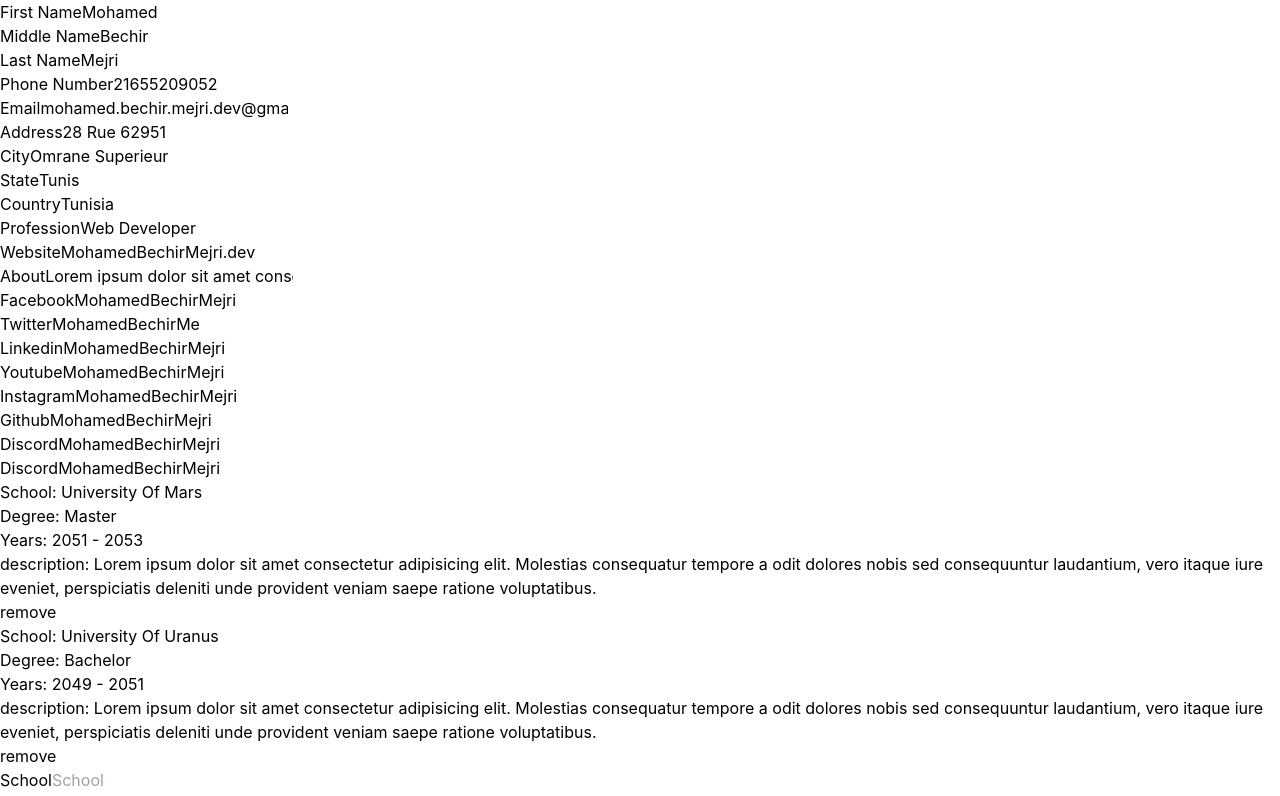
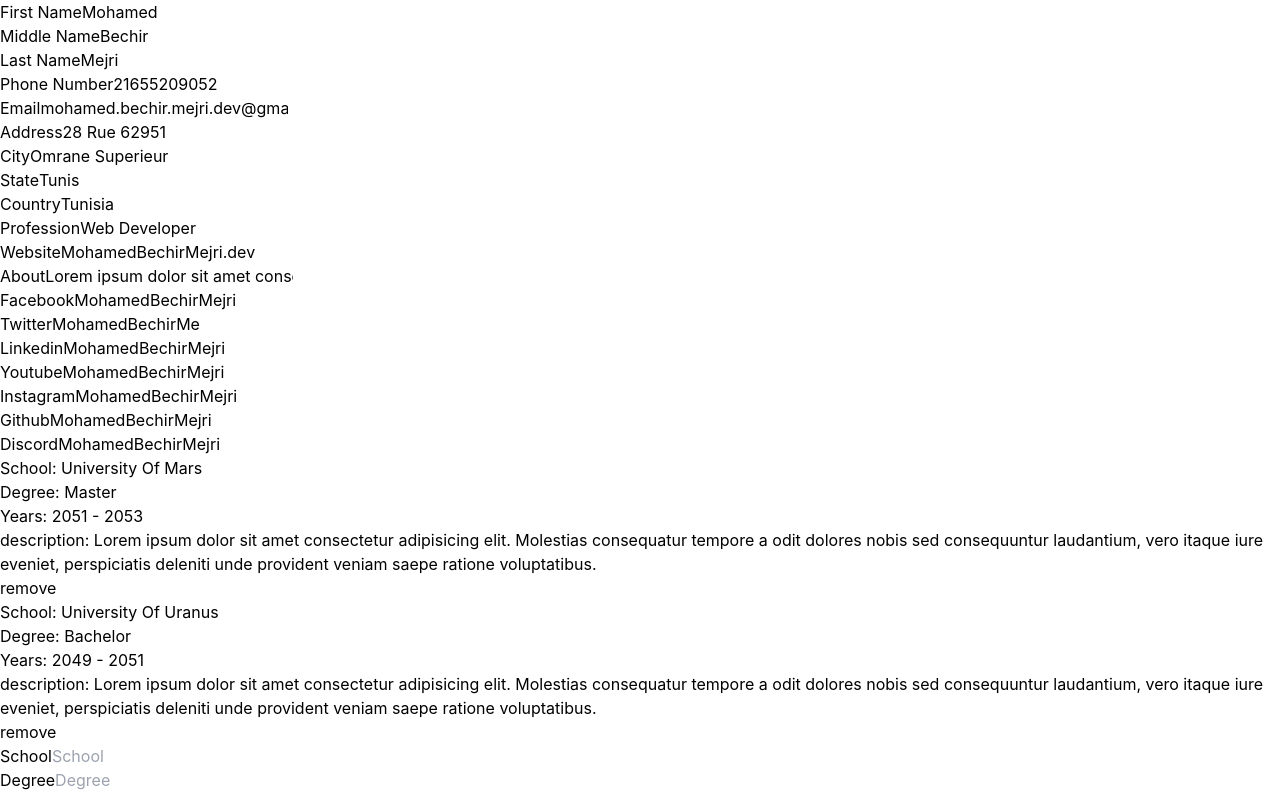
Before and after one commit to MohamedBechirMejri/cv-app-theodinproject, a React (Create React App) app: page / in a window 1280 px wide. Shown: the top 796 px of the page. Built offline with nearby package versions, Linux system fonts and the light colour scheme.

Commit message:
format code

```diff
--- a/src/Components/Edit/Edit.tsx
+++ b/src/Components/Edit/Edit.tsx
@@ -364,8 +364,6 @@ const Edit = ({
       />
       <FormGroup label="Github" id="github" value={github} f={setGithub} />
       <FormGroup label="Discord" id="discord" value={discord} f={setDiscord} />
-      <FormGroup label="Discord" id="discord" value={discord} f={setDiscord} />
-
 
       <div className="">
         {education.map((edu, i) => {
```
